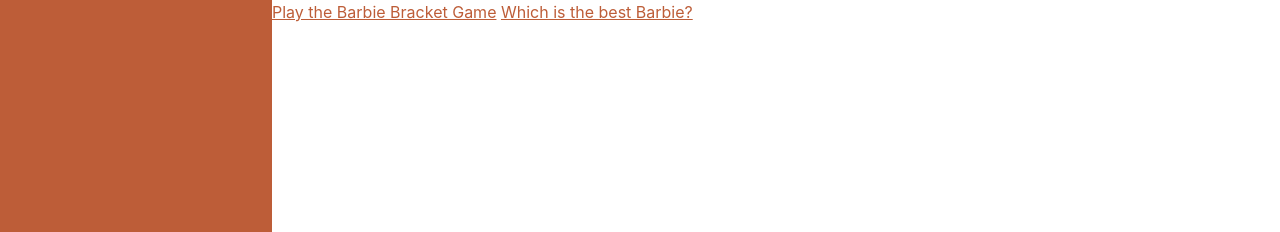
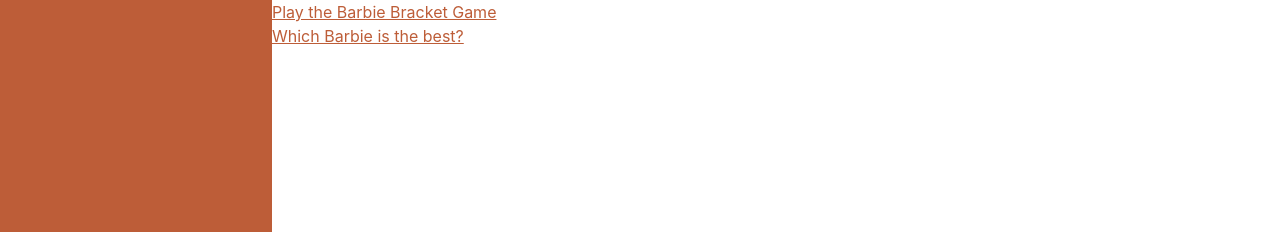
Before and after one commit to lillicriser/barbie-project, a plain HTML site: page index.html in a window 1280 px wide. Shown: the top 232 px of the page. Drawn offline with nearby package versions, Linux system fonts and the light colour scheme; a script that the page names is missing; a web font is replaced by a local one.

Commit message:
Add files via upload

```diff
--- a/index.html
+++ b/index.html
@@ -17,7 +17,8 @@
     </head>
     <body id="page-top">
         <a href="BracketGame.html">Play the Barbie Bracket Game</a>
-        <a href="Barbie.html">Which is the best Barbie?</a>
+        <br>
+        <a href="Barbie.html">Which Barbie is the best?</a>
         <!-- Navigation-->
         <nav class="navbar navbar-expand-lg navbar-dark bg-primary fixed-top" id="sideNav">
             <a class="navbar-brand js-scroll-trigger" href="#page-top">
```
